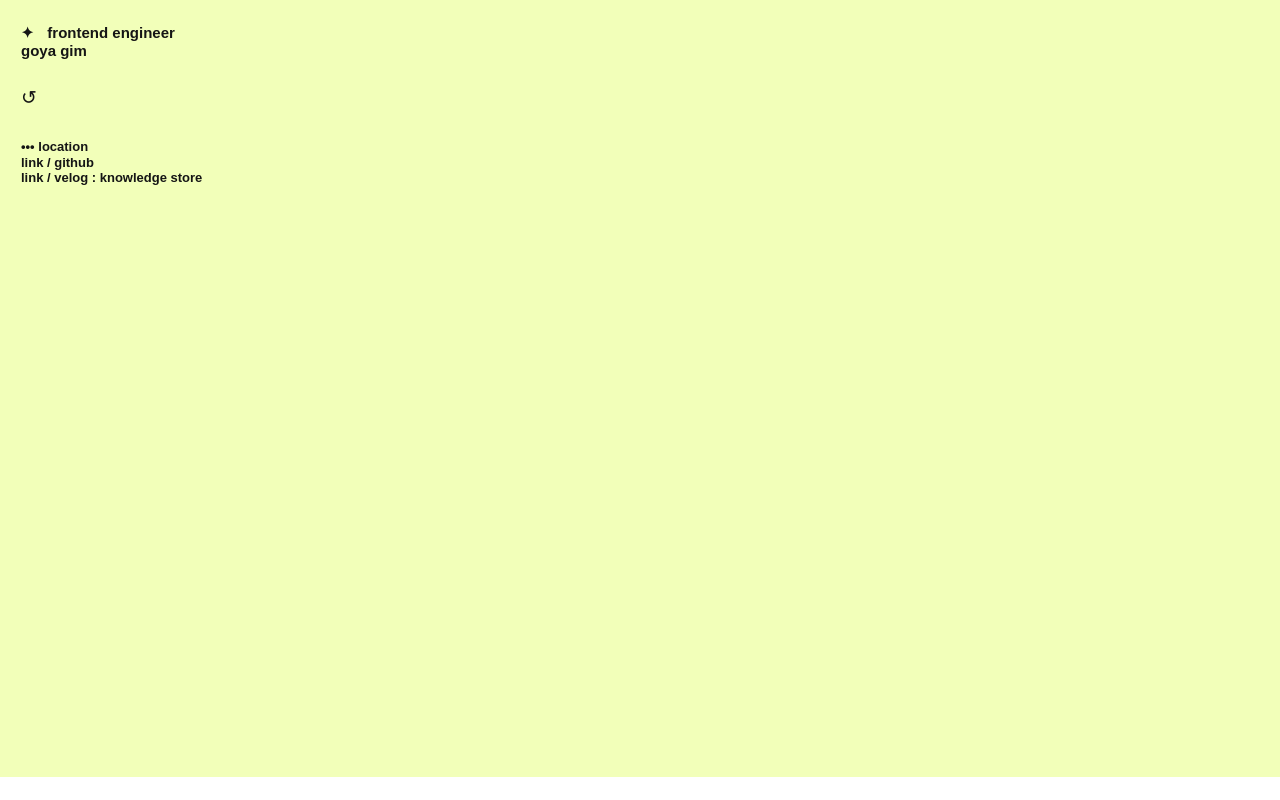
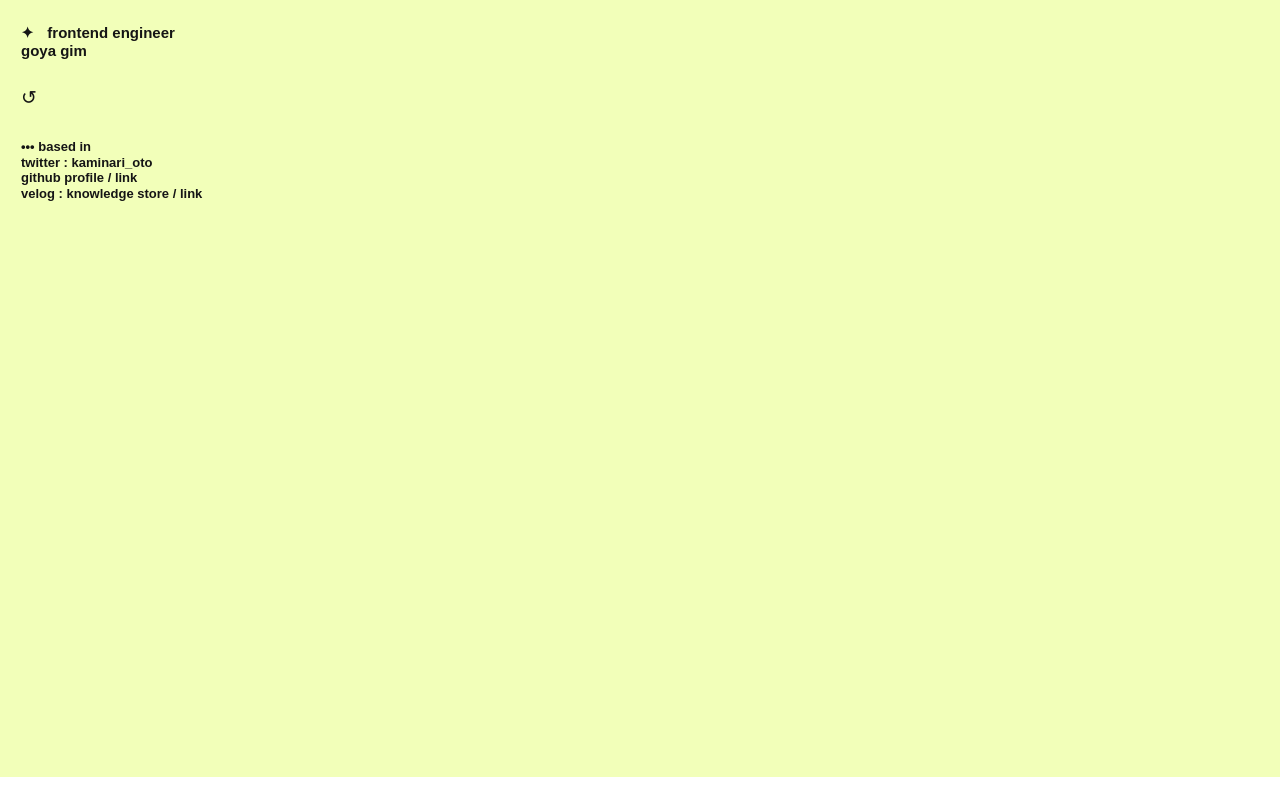
Before and after one commit to Goyka/rtk-prc, a React (Create React App) app: page / in a window 1280 px wide. Built offline with nearby package versions, Linux system fonts and the light colour scheme.

Commit message:
embed twitter modal

```diff
--- a/package.json
+++ b/package.json
@@ -9,6 +9,7 @@
     "react-redux": "^8.1.2",
     "react-router-dom": "^6.15.0",
     "react-scripts": "^5.0.1",
+    "react-twitter-embed": "^4.0.4",
     "redux": "^4.2.1",
     "styled-component": "^2.8.0",
     "styled-components": "^6.0.7",
--- a/public/index.html
+++ b/public/index.html
@@ -13,6 +13,11 @@
       <style>
         @import url("https://fonts.googleapis.com/css2?family=Ubuntu:wght@400;500;700&display=swap");
       </style>
+      <script
+        async
+        src="https://platform.twitter.com/widgets.js"
+        charset="utf-8"
+      ></script>
       <script defer="defer" src="/static/js/main.a52c3a10.js"></script>
     </head>
   </head>
--- a/src/components/Body.jsx
+++ b/src/components/Body.jsx
@@ -1,4 +1,5 @@
 import React, { useState } from "react";
+import Modal from "./Modal";
 import * as St from "../style/styles";
 
 const Body = ({ mode }) => {
@@ -19,19 +20,20 @@ const Body = ({ mode }) => {
         onMouseEnter={handleMouseHover}
         style={{ color: mode ? "#f9f9f9" : "#151515" }}
       >
-        {hover ? "37°32'58.6\"n  127°04'55.9\"e" : "••• location"}
+        {hover ? "37°32'58.6\"n  127°04'55.9\"e" : "••• based in"}
       </St.TextLink>
+      <Modal mode={mode} />
       <St.TextLink
         href="https://github.com/Goyka"
         style={{ color: mode ? "#f9f9f9" : "#151515" }}
       >
-        link / github
+        github profile / link
       </St.TextLink>
       <St.TextLink
         href="https://velog.io/@gimgoya"
         style={{ color: mode ? "#f9f9f9" : "#151515" }}
       >
-        link / velog : knowledge store
+        velog : knowledge store / link
       </St.TextLink>
     </St.Container>
   );
--- /dev/null
+++ b/src/components/Modal.jsx
@@ -0,0 +1,40 @@
+import React, { useState } from "react";
+import { TwitterTimelineEmbed } from "react-twitter-embed";
+import * as St from "../style/styles";
+
+const BuildModal = ({ setModalOpen }) => {
+  const closeModal = () => {
+    setModalOpen(false);
+  };
+  return (
+    <>
+      <St.Modal onClick={closeModal}>
+        <TwitterTimelineEmbed
+          sourceType="profile"
+          screenName="kaminari_oto"
+          options={{ width: 341, height: 400, theme: "light" }}
+        />
+      </St.Modal>
+    </>
+  );
+};
+
+const Modal = ({ mode }) => {
+  const [modalOpen, setModalOpen] = useState(false);
+  const paintModal = () => {
+    setModalOpen(true);
+  };
+  return (
+    <>
+      <St.TextLink
+        onClick={paintModal}
+        style={{ color: mode ? "#f9f9f9" : "#151515" }}
+      >
+        twitter : kaminari_oto
+      </St.TextLink>
+      {modalOpen && <BuildModal setModalOpen={setModalOpen} />}
+    </>
+  );
+};
+
+export default Modal;
--- a/src/style/styles.jsx
+++ b/src/style/styles.jsx
@@ -25,6 +25,7 @@ export const Wrap = styled.div`
 export const Nav = styled.header`
   display: flex;
   vertical-align: auto;
+  width: max-content;
   height: 100px;
   margin: 0px 0 0 0;
   flex-direction: column;
@@ -57,3 +58,10 @@ export const TextLink = styled.a`
   text-decoration: none;
   cursor: pointer;
 `;
+
+export const Modal = styled.div`
+  position: absolute;
+  padding: 51px;
+  width: max-content;
+  height: max-content;
+`;
```
Also changed, not shown: 1 other file (tests, documents, lock files or other folders).
